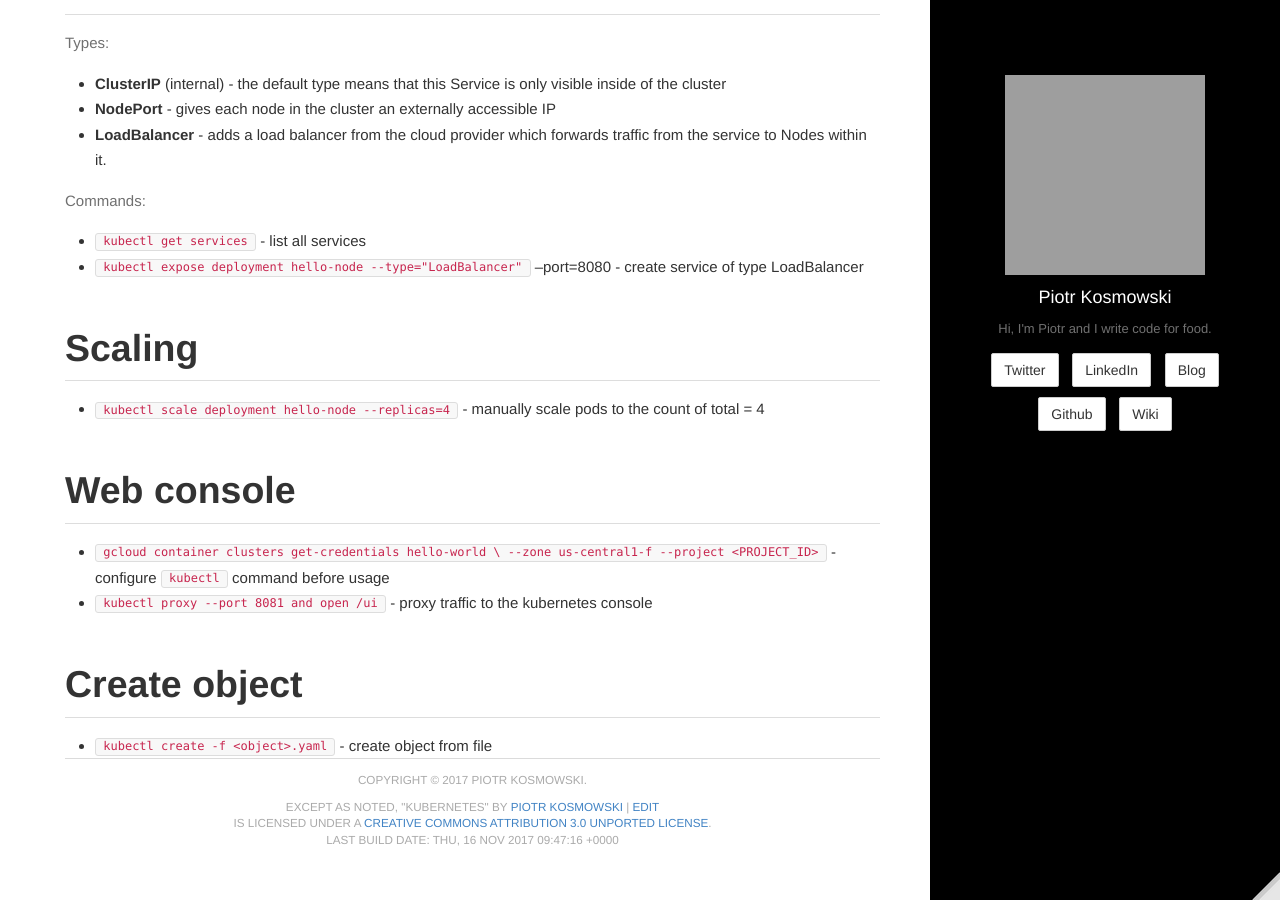
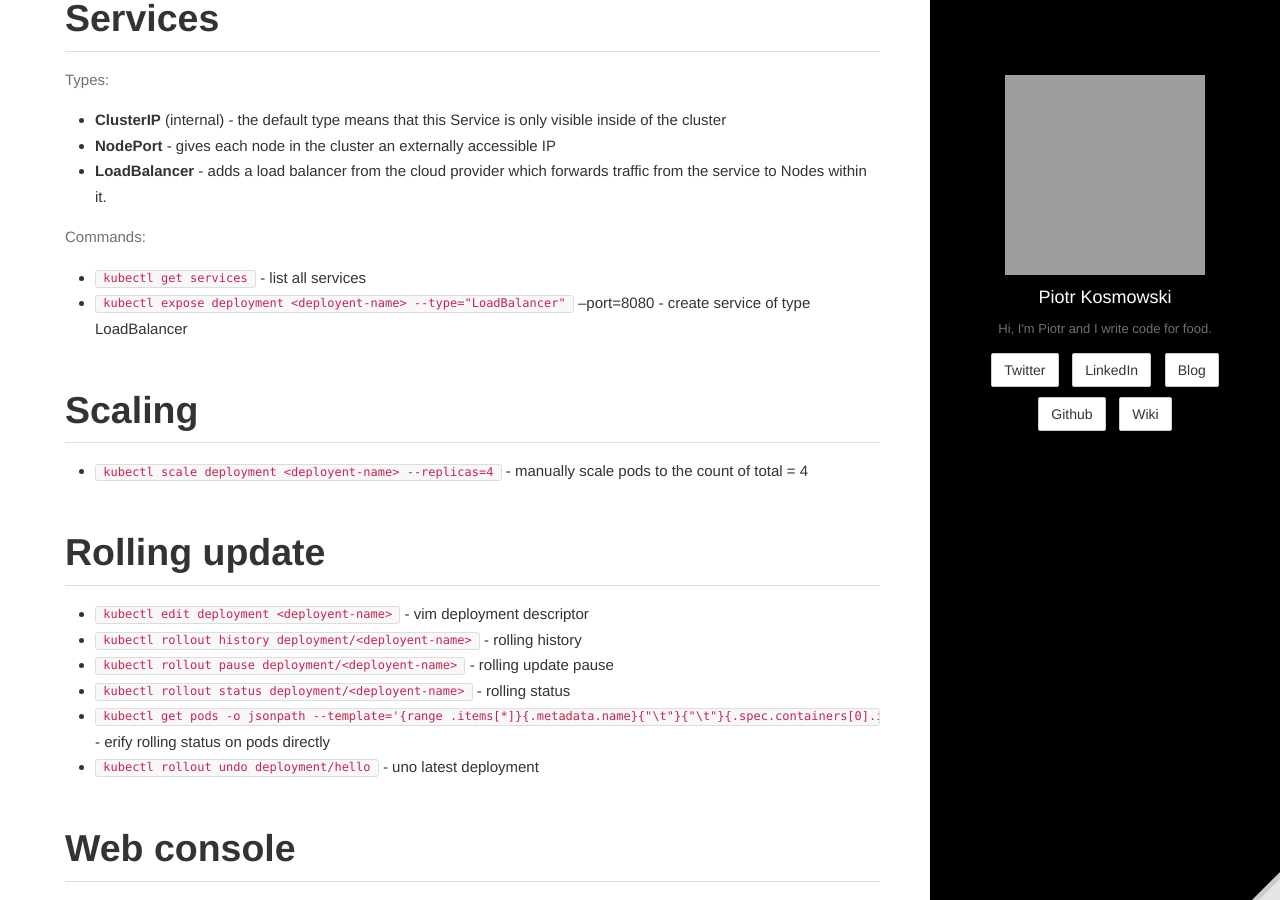
Before and after one commit to kospiotr/kospiotr.github.io, a Jekyll site: the page built from wiki/kubernetes.md, in a window 1280 px wide and 900 px high, scrolled down 2660 px. Built offline with Jekyll 4.4.1, drawn with Linux system fonts in a browser that asks for light colours; grey boxes are pictures that could not be loaded.

Commit message:
Update kubernetes.md

```diff
--- a/wiki/kubernetes.md
+++ b/wiki/kubernetes.md
@@ -94,10 +94,19 @@ Types:
 
 Commands:
 * `kubectl get services` - list all services
-* `kubectl expose deployment hello-node --type="LoadBalancer"` --port=8080 - create service of type LoadBalancer
+* `kubectl expose deployment <deployent-name> --type="LoadBalancer"` --port=8080 - create service of type LoadBalancer
 
 # Scaling
-* `kubectl scale deployment hello-node --replicas=4` - manually scale pods to the count of total = 4
+* `kubectl scale deployment <deployent-name> --replicas=4` - manually scale pods to the count of total = 4
+
+# Rolling update
+* `kubectl edit deployment <deployent-name>` - vim deployment descriptor
+* `kubectl rollout history deployment/<deployent-name>` - rolling history
+* `kubectl rollout pause deployment/<deployent-name>` - rolling update pause
+* `kubectl rollout status deployment/<deployent-name>` - rolling status
+* `kubectl get pods -o jsonpath --template='{range .items[*]}{.metadata.name}{"\t"}{"\t"}{.spec.containers[0].image}{"\n"}{end}'` - erify rolling status on pods directly
+* `kubectl rollout undo deployment/hello` - uno latest deployment
+
 
 # Web console
 * `gcloud container clusters get-credentials hello-world \
```
